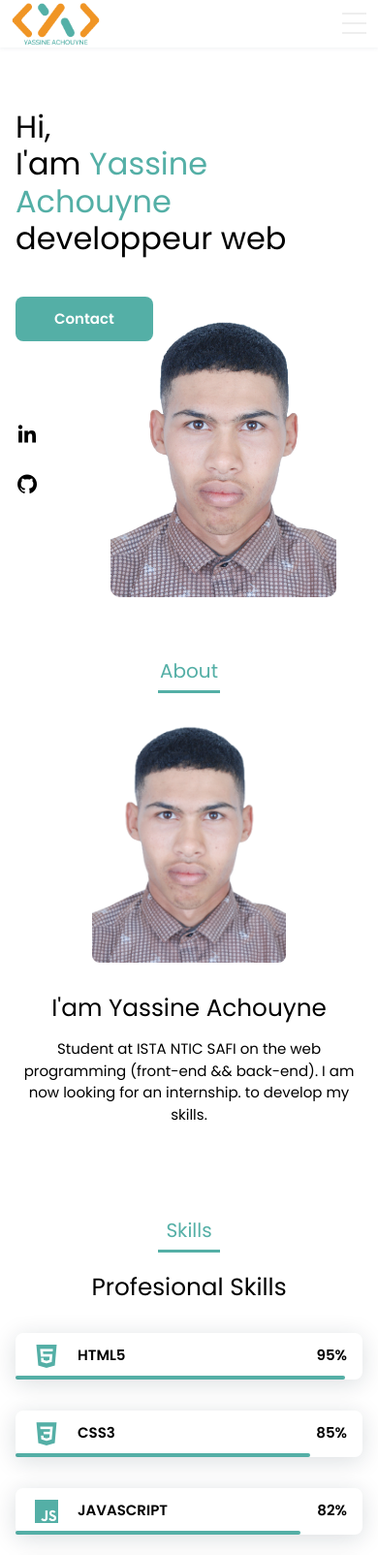
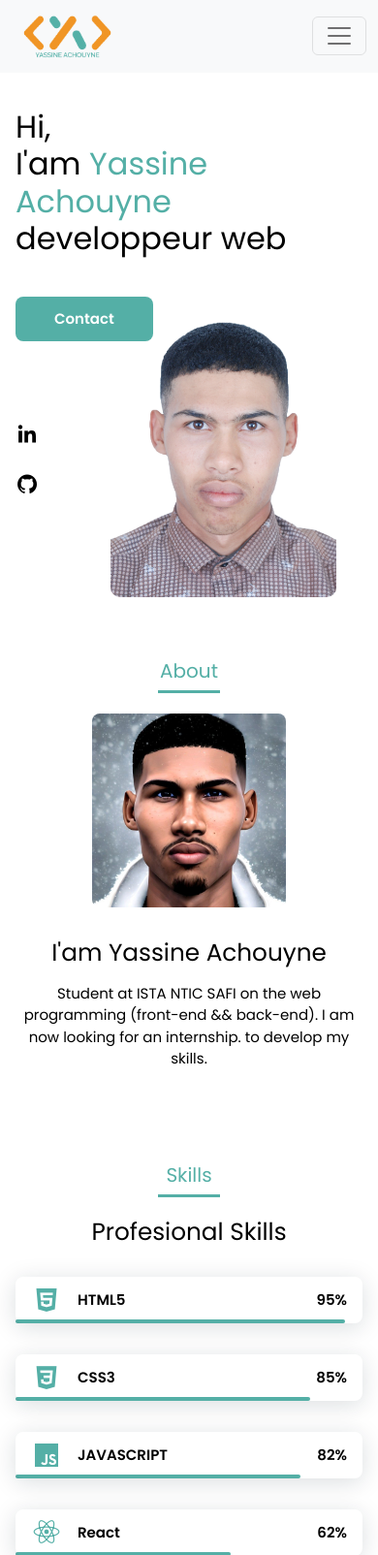
Before and after one commit to yassineAchouyne/Yassine_Achouyne, a PHP site: page / in a window 390 px wide. Shown: the top 1604 px of the page at 97% size. Run offline with PHP 8.4, Linux system fonts and the light colour scheme.

Commit message:
mise a jour

```diff
--- a/index.html
+++ b/index.html
@@ -3,114 +3,171 @@
   <head>
     <meta charset="utf-8" />
     <link rel="icon" href="src/img/LGGENE1.png" />
-    <meta property="og:title" content="YASSINE ACHOUYNE" >
-    <meta property="og:description" content="yassine achouyne est developper web et web full stack " >
-    <meta property="og:image" content="src/img/yassine.png" >
-    <meta name="description" content="yassine Achouyne">
+    <meta property="og:title" content="YASSINE ACHOUYNE" />
+    <meta
+      property="og:description"
+      content="yassine achouyne est developper web et web full stack "
+    />
+    <meta property="og:image" content="src/img/yassine.png" />
+    <meta name="description" content="yassine Achouyne" />
     <meta name="viewport" content="width=device-width, initial-scale=1" />
     <meta name="theme-color" content="#000000" />
-    <meta name="keywords" content="yassine achouyne , developper web , web full stack , portfolio">
-    <link href="https://cdn.jsdelivr.net/npm/bootstrap@5.2.2/dist/css/bootstrap.min.css" rel="stylesheet" integrity="sha384-Zenh87qX5JnK2Jl0vWa8Ck2rdkQ2Bzep5IDxbcnCeuOxjzrPF/et3URy9Bv1WTRi" crossorigin="anonymous">
-    <script src="https://cdn.jsdelivr.net/npm/bootstrap@5.2.2/dist/js/bootstrap.bundle.min.js" integrity="sha384-OERcA2EqjJCMA+/3y+gxIOqMEjwtxJY7qPCqsdltbNJuaOe923+mo//f6V8Qbsw3" crossorigin="anonymous"></script>
+    <meta
+      name="keywords"
+      content="yassine achouyne , developper web , web full stack , portfolio"
+    />
+    <link
+      href="https://cdn.jsdelivr.net/npm/bootstrap@5.2.2/dist/css/bootstrap.min.css"
+      rel="stylesheet"
+      integrity="sha384-Zenh87qX5JnK2Jl0vWa8Ck2rdkQ2Bzep5IDxbcnCeuOxjzrPF/et3URy9Bv1WTRi"
+      crossorigin="anonymous"
+    />
+    <script
+      src="https://cdn.jsdelivr.net/npm/bootstrap@5.2.2/dist/js/bootstrap.bundle.min.js"
+      integrity="sha384-OERcA2EqjJCMA+/3y+gxIOqMEjwtxJY7qPCqsdltbNJuaOe923+mo//f6V8Qbsw3"
+      crossorigin="anonymous"
+    ></script>
     <link rel="apple-touch-icon" href="%PUBLIC_URL%/logo192.png" />
-    <link href='https://cdn.jsdelivr.net/npm/boxicons@2.0.5/css/boxicons.min.css' rel='stylesheet'>
+    <link
+      href="https://cdn.jsdelivr.net/npm/boxicons@2.0.5/css/boxicons.min.css"
+      rel="stylesheet"
+    />
 
-
-<link rel="stylesheet" href="src/style.css">
-<link rel="stylesheet" href="src/NavBar.css">
+    <link rel="stylesheet" href="src/style.css" />
+    <link rel="stylesheet" href="src/NavBar.css" />
     <link rel="stylesheet" href="https://unpkg.com/aos@next/dist/aos.css" />
-    <link rel="manifest" href="%PUBLIC_URL%/manifest.json"/>
+    <link rel="manifest" href="%PUBLIC_URL%/manifest.json" />
 
     <title>Yassine Achouyne</title>
   </head>
   <body>
-    <div class="navb">
-        <input type="checkbox" id="navb-check"/>
-        <div class="navb-header">
-          <div class="navb-title">
-            <img src='src/img/LGGENE1 - Copie.png' />
-          </div>
-        </div>
-        <div class="navb-btn">
-          <label for="navb-check">
-            <span></span>
-            <span></span>
-            <span></span>
-          </label>
-        </div>
-
-        <div class="navb-links">
-            <ul>
-          <li><a href="#home">Home</a></li>
-          <li><a href="#about">About</a></li>
-          <li><a href="#skills">Skills</a></li>
-          <li><a href="#work">Work</a></li>
-          <li><a href="https://formsubmit.co/el/xeyira" target="_blank">Contact</a></li>
+    <nav class="navbar navbar-expand-lg navbar-light bg-light fixed-top">
+      <div class="container">
+        <a class="navbar-brand" href="#"
+          ><img src="src/img/LGGENE1 - Copie.png" alt="yassine achouyne" />
+        </a>
+        <button
+          class="navbar-toggler"
+          type="button"
+          data-bs-toggle="collapse"
+          data-bs-target="#navbarResponsive"
+          aria-controls="navbarResponsive"
+          aria-expanded="false"
+          aria-label="Toggle navigation"
+        >
+          <span class="navbar-toggler-icon"></span>
+        </button>
+        <div class="collapse navbar-collapse" id="navbarResponsive">
+          <ul class="navbar-nav ms-auto">
+            <li class="nav-item active">
+              <a class="nav-link" href="#home">Home</a>
+            </li>
+            <li class="nav-item">
+              <a class="nav-link" href="#about">About</a>
+            </li>
+            <li class="nav-item">
+              <a class="nav-link" href="#skills">Skills</a>
+            </li>
+            <li class="nav-item">
+              <a class="nav-link" href="#work">Work</a>
+            </li>
+            <li class="nav-item">
+              <a
+                class="nav-link"
+                href="https://formsubmit.co/el/xeyira"
+                target="_blank"
+                rel="noopener noreferrer"
+                >Contact</a
+              >
+            </li>
           </ul>
         </div>
       </div>
+    </nav>
     <main>
       <section class="home bd-grid" id="home">
         <div class="home__data" data-aos="fade-right">
           <h1 class="home__title">
             Hi,
             <br />
-                I'am <span class="home__title-color">Yassine Achouyne</span>
-                <br /> developpeur web
+            I'am <span class="home__title-color">Yassine Achouyne</span> <br />
+            developpeur web
           </h1>
 
-              <a href="https://formsubmit.co/el/xeyira" target="_blank" class="button">
+          <a
+            href="https://formsubmit.co/el/xeyira"
+            target="_blank"
+            rel="noopener noreferrer"
+            class="button"
+          >
             Contact
           </a>
         </div>
 
         <div class="home__social" data-aos="fade-up-right">
-              <a href="https://www.linkedin.com/in/yassine-achouyne-997a71239/" target="_blank"  class="home__social-icon">
+          <a
+            href="https://www.linkedin.com/in/yassine-achouyne-997a71239/"
+            target="_blank"
+            rel="noopener noreferrer"
+            class="home__social-icon"
+          >
             <i class="bx bxl-linkedin"></i>
           </a>
-              <a href="https://github.com/YassineAchouyne" target="_blank" class="home__social-icon">
+          <a
+            href="https://github.com/YassineAchouyne"
+            rel="noopener noreferrer"
+            target="_blank"
+            class="home__social-icon"
+          >
             <i class="bx bxl-github"></i>
           </a>
         </div>
 
         <div class="home__img" data-aos="fade-left">
-              <img src="src/img/yassine.png" />
+          <img src="src/img/yassine.png" alt="yassine achouyne" />
         </div>
       </section>
       <div>
-            <section class="about section " id="about">
+        <section class="about section" id="about">
           <h2 class="section-title" data-aos="flip-up">About</h2>
 
           <div class="about__container bd-grid">
-                        <div class="about__img" data-aos="flip-left"
+            <div
+              class="about__img"
+              data-aos="flip-left"
               data-aos-easing="ease-out-cubic"
-         data-aos-duration="2000">
-                            <img src="src/img/yassine.png" alt=""/>
+              data-aos-duration="2000"
+            >
+              <img src="src/img/1672090044291.jpg" alt="" />
             </div>
 
             <div data-aos="fade-up-left">
               <h2 class="about__subtitle">I'am Yassine Achouyne</h2>
-                            <p class="about__text">Student at ISTA NTIC SAFI on the
-    web programming (front-end && back-end).
-    I am now looking for an internship.
-    to develop my skills.</p>
+              <p class="about__text">
+                Student at ISTA NTIC SAFI on the web programming (front-end &&
+                back-end). I am now looking for an internship. to develop my
+                skills.
+              </p>
             </div>
           </div>
         </section>
       </div>
 
       <section class="skills section" id="skills">
-            <h2 class="section-title" data-aos="flip-left" >Skills</h2>
+        <h2 class="section-title" data-aos="flip-left">Skills</h2>
 
         <div class="skills__container bd-grid">
           <div>
-                <h2 class="skills__subtitle" data-aos="zoom-in-up">Profesional Skills</h2>
-                <p class="skills__text">
-
-                </p>
-                <div class="skills__data" data-aos="fade-right"
+            <h2 class="skills__subtitle" data-aos="zoom-in-up">
+              Profesional Skills
+            </h2>
+            <p class="skills__text"></p>
+            <div
+              class="skills__data"
+              data-aos="fade-right"
               data-aos-offset="300"
-         data-aos-easing="ease-in-sine">
+              data-aos-easing="ease-in-sine"
+            >
               <div class="skills__names">
                 <i class="bx bxl-html5 skills__icon"></i>
                 <span class="skills__name">HTML5</span>
@@ -146,24 +209,34 @@
               </div>
             </div>
 
-                <div class="skills__data" data-aos="fade-left"
+            <div
+              class="skills__data"
+              data-aos="fade-left"
               data-aos-offset="300"
-         data-aos-easing="ease-in-sine">
+              data-aos-easing="ease-in-sine"
+            >
               <div class="skills__names">
                 <i class="bx bxl-react skills__icon"></i>
                 <span class="skills__name">React</span>
               </div>
               <div class="skills__bar skills__react"></div>
               <div>
-                    <span class="skills__percentage">40%</span>
+                <span class="skills__percentage">62%</span>
               </div>
             </div>
 
-                <div class="skills__data" data-aos="fade-right"
+            <div
+              class="skills__data"
+              data-aos="fade-right"
               data-aos-offset="300"
-         data-aos-easing="ease-in-sine">
+              data-aos-easing="ease-in-sine"
+            >
               <div class="skills__names">
-                    <i class="bx bxs-php skills__icon"style={{fontSize:"16px"}}>php</i>
+                <img
+                  class="bx bxl-jquery skills__icon"
+                  alt="yassine achouyne"
+                  src="src/img/php.png"
+                />
                 <span class="skills__name">PHP</span>
               </div>
               <div class="skills__bar skills__php"></div>
@@ -185,25 +261,54 @@
               </div>
             </div>
 
-                <div class="skills__data" data-aos="fade-right"
+            <div
+              class="skills__data"
+              data-aos="fade-right"
               data-aos-offset="300"
-         data-aos-easing="ease-in-sine">
+              data-aos-easing="ease-in-sine"
+            >
               <div class="skills__names">
-                    <i class="bx bxs-php skills__icon"style={{fontSize:"16px"}}>mysql</i>
+                <img
+                  class="bx bxl-jquery skills__icon"
+                  alt="yassine achouyne"
+                  src="src/img/mysql.png"
+                />
                 <span class="skills__name">MY SQL</span>
               </div>
               <div class="skills__bar skills__sql"></div>
               <div>
-                    <span class="skills__percentage">75%</span>
+                <span class="skills__percentage">95%</span>
               </div>
             </div>
 
+            <div
+              class="skills__data"
+              data-aos="fade-left"
+              data-aos-offset="300"
+              data-aos-easing="ease-in-sine"
+            >
+              <div class="skills__names">
+                <img
+                  class="bx bxl-jquery skills__icon"
+                  alt="yassine achouyne"
+                  src="src/img/database (1).png"
+                />
+                <span class="skills__name">MONGODB</span>
+              </div>
+              <div class="skills__bar skills__mongo"></div>
+              <div>
+                <span class="skills__percentage">90%</span>
+              </div>
+            </div>
           </div>
 
-
-
           <div>
-                <img src="img/" alt="" class="skills__img" />
+            <img
+              src="src/img/LGGENE1.png"
+              alt=""
+              data-aos="fade-left"
+              class="skills__img"
+            />
           </div>
         </div>
       </section>
--- a/src/NavBar.css
+++ b/src/NavBar.css
@@ -1,156 +1,3 @@
-.navb {
-    /* height: 50px; */
-    width: 100%;
-    /* background-color: #1177ca; */
-    /* top: 0; */
-	position: fixed;
-	top: 0;
-	left: 0;
-	z-index: var(--z-fixed);
-	background-color: #fff;
-	box-shadow: 0 1px 4px rgba(146, 161, 176, 0.15);
-  }
-
-  .navb > .navb-header {
-    display: inline;
-  }
-
-  .navb > .navb-header > .navb-title img{
-    width: 115px;
-  }
-
-  .navb > .navb-btn {
-    display: none;
-  }
-
-  .navb > .navb-links {
-    display: inline;
-    float: right;
-    right: 38%;
-    font-size: 18px;
-    position: relative;
-  }
-  .navb > .navb-links > ul li a{
-    display: block;
-    padding: 0 8px;
-    color: #fff;
-    line-height: 40px;
-    font-size: 18px;
-    text-decoration: none;
-
-  }
-  .navb > .navb-links > ul{
-    padding: 0;
-    margin-top: -45px;
-    list-style: none;
-
-  }
-  .navb > .navb-links > ul li{
-    display: inline-block;
-    /* background-color: #54afa6; */
-    /* color: #54afab; */
-      border-radius: 5px;
-
-
-  }
-  .navb > .navb-links > ul li a{
-    color: #54afab;
-
-  }
-  .navb > .navb-links > ul li a:hover{
-      background-color: #54afab;
-      color: #eee;
-      border-radius: 5px;
-  }
-
-  .navb > #navb-check {
-    display: none;
-  }
-
- .navb .navb-links ul a.icon{
- margin-left: 80px;
- margin-right: 10px;
- }
-
- .navb .navb-links ul a i{
-    background-color: #fff;
-    border-radius: 50px;
-    padding: 7px;
-    margin-left: 5px;
- }
-
-
-  @media (max-width:750px) {
-    .navb > .navb-btn {
-      display: inline-block;
-      position: absolute;
-      right: 0px;
-      top: 0px;
-    }
-    .navb > .navb-btn > label {
-      display: inline-block;
-      width: 50px;
-      height: 50px;
-      padding: 13px;
-    }
-    .navb > .navb-links > ul li a{
-      color: #eee;
-
-    }
-    .navb > .navb-links > ul li a:hover{
-        background-color: #54afab;
-        color: #eee;
-        border-radius: 5px;
-    }
-    .navb > .navb-btn > label:hover,.navb  #navb-check:checked ~ .navb-btn > label {
-      background-color: #54afa6;
-    }
-    .navb > .navb-btn > label > span {
-      display: block;
-      width: 25px;
-      height: 10px;
-      border-top: 2px solid #eee;
-    }
-    .navb > .navb-links {
-      position: absolute;
-      display: block;
-      width: 100%;
-      background-color: #54afa6;
-      height: 0px;
-      transition: all 0.3s ease-in;
-      overflow-y: hidden;
-      top: 50px;
-      left: 0px;
-    }
-    .navb > .navb-links > ul li a {
-      display: block;
-      width: 100%;
-    }
-
-    /*   */
-
-
-
-      .navb > .navb-links > ul li{
-        display: block;
-        margin-bottom: 20px;
-        padding: 0;
-        background-color: #54afa6;
-
-      }
-      .navb > .navb-links > ul li a{
-          margin-left: 40%;
-      }
-      .navb .navb-links ul a.icon{
-        margin-left: 33%;
-      }
-
-    /*   */
-    .navb > #navb-check:not(:checked) ~ .navb-links {
-      height: 0px;
-    }
-    .navb > #navb-check:checked ~ .navb-links {
-      height: calc(100vh - 50px);
-      overflow-y: auto;
-    }
-  }
+.navbar-brand img{
+  width: 115px;
+}
--- a/src/style.css
+++ b/src/style.css
@@ -345,7 +345,7 @@ h1, h2, p {
   }
 
   .skills__react {
-	width: 40%;
+	width: 62%;
   }
   .skills__php{
 	width: 91%;
@@ -354,7 +354,10 @@ h1, h2, p {
 	width: 20%;
   }
   .skills__sql{
-	width: 75%;
+	width: 95%;
+  }
+  .skills__mongo{
+	width: 90%;
   }
   .skills__img {
 	border-radius: .5rem;
```
Also changed, not shown: other parts of index.html (+33 -14 lines), .scannerwork/report-task.txt (added), src/img/1672090044291.jpg (added), src/img/Capture d’écran 2023-01-14 123043.png (added), src/img/database (1).png (added), src/img/database.png (added), src/img/mysql.png (added), src/img/php.png (added), 1 other file. Lines whose indentation alone changed are shown as unchanged.
